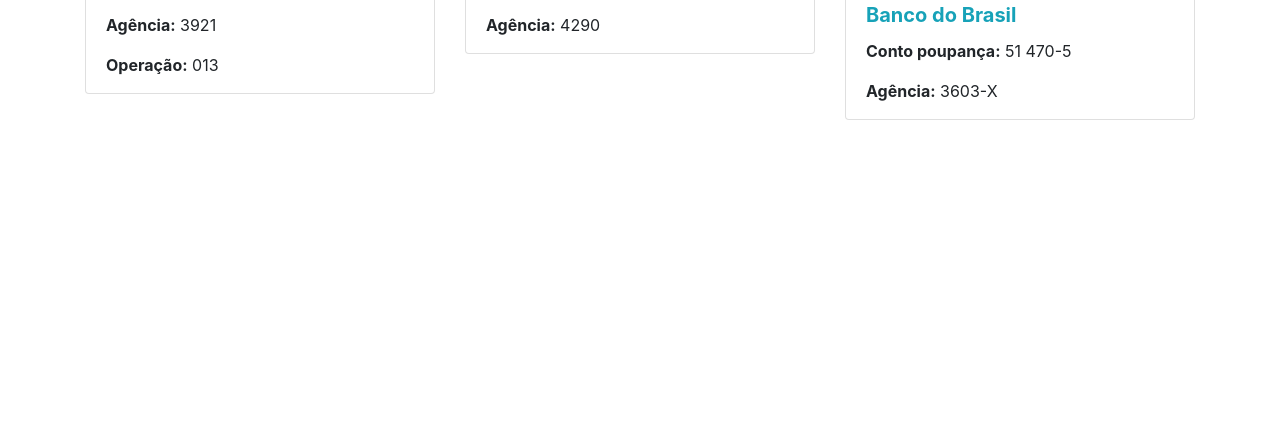
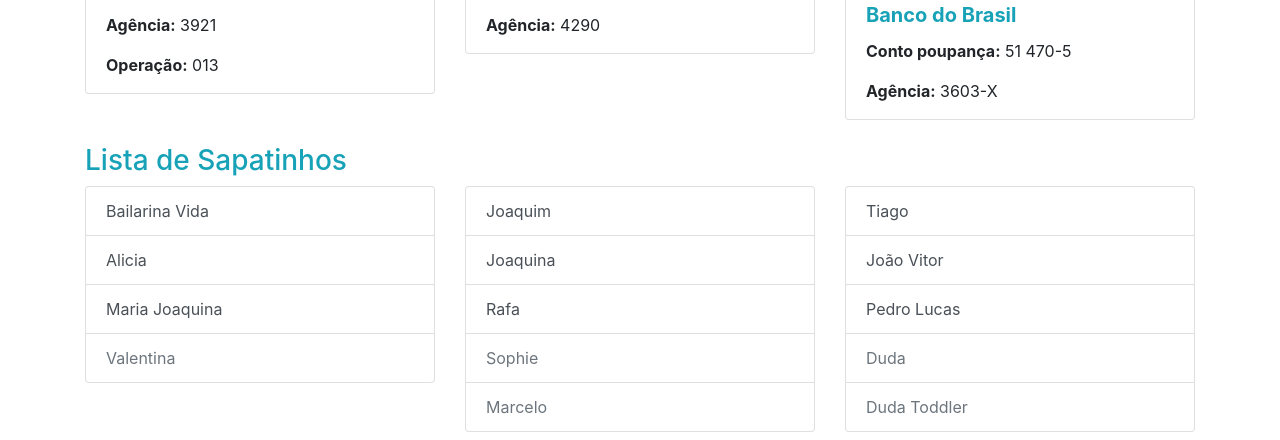
Before and after one commit to PhelipeSR/phelipesr.github.io, a plain HTML site: page index.html in a window 1280 px wide. Shown: the part 1282-1722 px from the top of the page. Before the commit the page ends 1410 px from the top, so only its background shows below. Drawn offline with Linux system fonts and the light colour scheme.

Commit message:
finalizando home

```diff
--- a/index.html
+++ b/index.html
@@ -81,7 +81,7 @@
 							<p class="card-text">Os pedidos se encerram no dia <span class="text-danger font-weight-bold">15/10/2018</span>. Apenas pedidos com pagamento realizado serão contabilizados.</p>
 						</div>
 						<div class="card-footer bg-transparent border-0">
-							<a href="#" class="btn btn-outline-danger btn-block">Escolher Sapatinhos</a>
+							<a href="#sapatos" class="btn btn-outline-danger btn-block">Escolher Sapatinhos</a>
 						</div>
 					</div>
 				</div>
@@ -93,7 +93,7 @@
 							<p class="card-text">Os pedidos chegam em até 30 dias após envio do pedido. Fique ligado no grupo do WhatsApp para mais informações</p>
 						</div>
 						<div class="card-footer bg-transparent border-0">
-							<a href="#" class="btn btn-outline-success btn-block">Grupo do WhatsApp</a>
+							<a href="https://chat.whatsapp.com/KPTLBUmJrulExVxUvoMbgs" class="btn btn-outline-success btn-block">Grupo do WhatsApp</a>
 						</div>
 					</div>
 				</div>
@@ -142,6 +142,37 @@
 					</div>
 				</div>
 			</div>
+			<div id="sapatos">
+				<h3 class="text-info mt-3">Lista de Sapatinhos</h3>
+				<div class="row">
+					<div class="col-lg-4 col-md-6 mb-2">
+						<div class="list-group">
+							<a href="./sapatilhas/vida/" class="list-group-item list-group-item-action">Bailarina Vida</a>
+							<a href="./sapatilhas/alicia/" class="list-group-item list-group-item-action">Alicia</a>
+							<a href="./sapatilhas/maria-joaquina/" class="list-group-item list-group-item-action">Maria Joaquina</a>
+							<a href="./sapatilhas/valentina/" class="list-group-item list-group-item-action disabled">Valentina</a>
+						</div>
+					</div>
+					<div class="col-lg-4 col-md-6 mb-2">
+						<div class="list-group">
+							<a href="./sandalias/joaquim/" class="list-group-item list-group-item-action">Joaquim</a>
+							<a href="./sandalias/joaquina/" class="list-group-item list-group-item-action">Joaquina</a>
+							<a href="./sandalias/rafa/" class="list-group-item list-group-item-action">Rafa</a>
+							<a href="./sandalias/sophie/" class="list-group-item list-group-item-action disabled">Sophie</a>
+							<a href="./sandalias/marcelo/" class="list-group-item list-group-item-action disabled">Marcelo</a>
+						</div>
+					</div>
+					<div class="col-lg-4 col-md-6 mb-2">
+						<div class="list-group">
+							<a href="./sapatos/tiago/"" class="list-group-item list-group-item-action">Tiago</a>
+							<a href="./sapatos/joao-vitor/" class="list-group-item list-group-item-action">João Vitor</a>
+							<a href="./sapatos/pedro-lucas/" class="list-group-item list-group-item-action">Pedro Lucas</a>
+							<a href="./sapatos/duda/" class="list-group-item list-group-item-action disabled">Duda</a>
+							<a href="./sapatos/duda-toddler/" class="list-group-item list-group-item-action disabled">Duda Toddler</a>
+						</div>
+					</div>
+				</div>
+			</div>
 		</div>
 
 		<!-- Optional JavaScript -->
```
